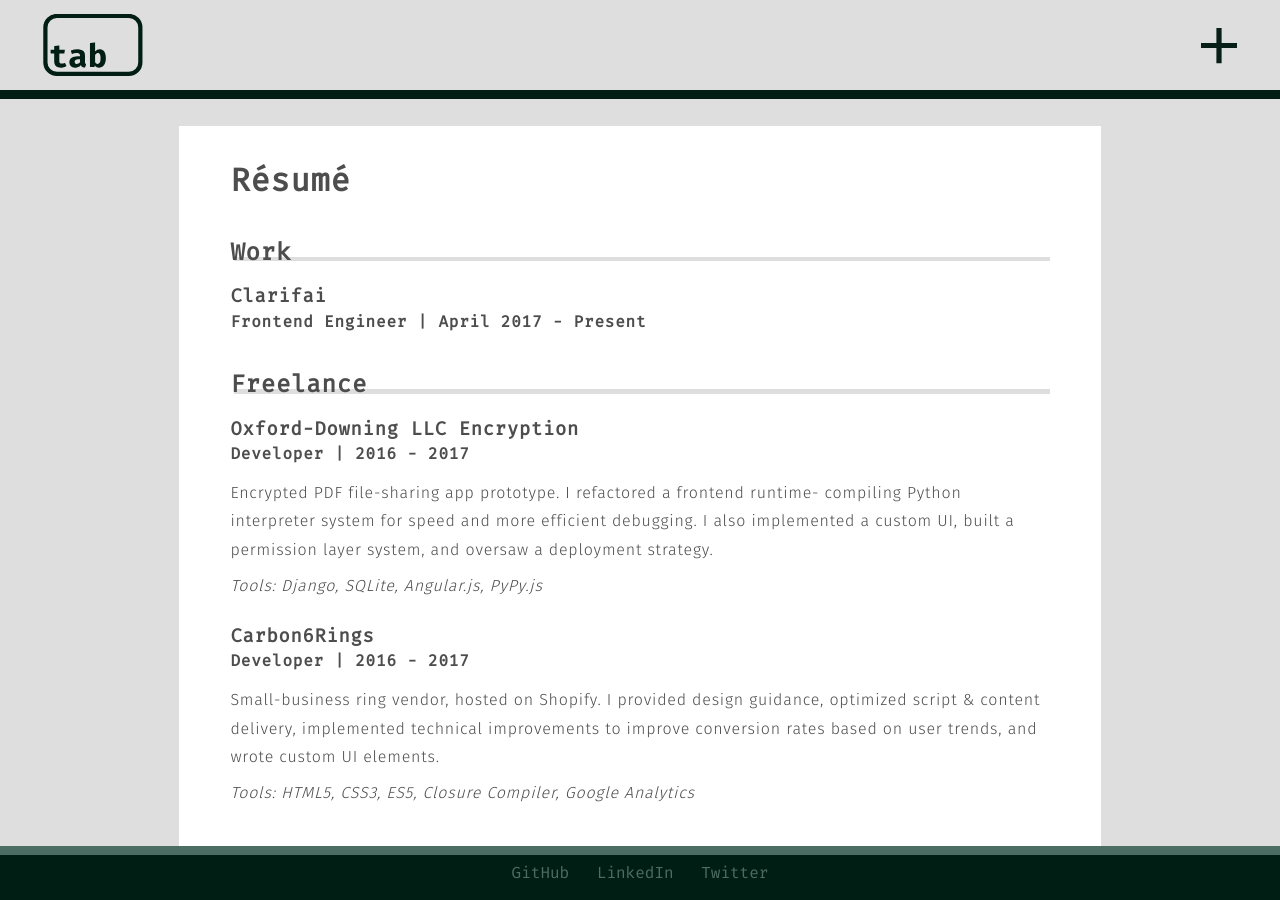
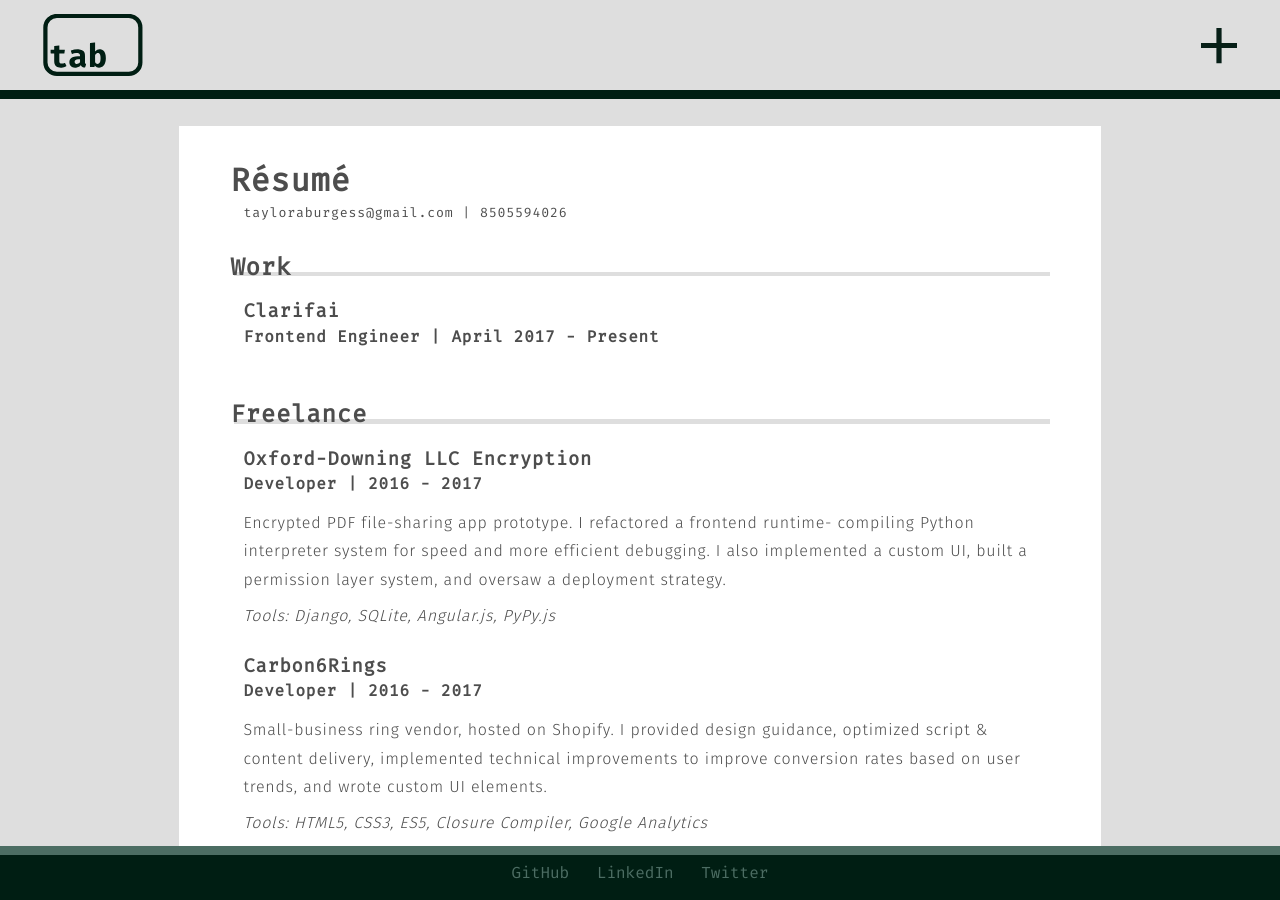
Before and after one commit to tayloraburgess/tayloraburgess.github.io, a Jekyll site: the page built from resume.html, in a window 1280 px wide and 900 px high. Built offline with Jekyll 4.4.1, drawn with Linux system fonts in a browser that asks for light colours.

Commit message:
Finalize print styles

```diff
--- a/_sass/_blog.scss
+++ b/_sass/_blog.scss
@@ -12,4 +12,9 @@
       display: block;
     }
   }
+  @media print {
+    .tag-or-year + ul {
+      display: block;
+    }
+  }
 }
--- a/_sass/_resume.scss
+++ b/_sass/_resume.scss
@@ -2,10 +2,21 @@
   position: relative;
 
   > div {
-    margin-top: 40px;
+    margin-top: 55px;
+    page-break-inside: avoid;
+
+    &:first-child::before {
+      content: 'tayloraburgess@gmail.com | 8505594026';
+      font-family: 'Fira Mono', monospace;
+      display: block;
+      position: absolute;
+      top: -48px;
+      font-size: 13.28px;
+      padding-left: 13px;
+    }
 
     > div {
-      page-break-inside: avoid;
+      padding-left: 13px;
 
       &:last-child {
         margin-bottom: 40px;
@@ -48,16 +59,11 @@
 
   @media print {
     h2 {
-      border-bottom: 2px solid $light-gray;
+      border-bottom: 0.5vh solid $light-gray;
     }
 
     > div:first-child::before {
       content: 'tayloraburgess@gmail.com | tayloraburgess.github.io | 8505594026';
-      font-family: 'Fira Mono', monospace;
-      display: block;
-      position: absolute;
-      font-size: 13.28px;
-      top: -33px;
     }
   }
 }
--- a/assets/css/main.scss
+++ b/assets/css/main.scss
@@ -135,7 +135,6 @@
 
 @media print {
   body > div {
-    margin-top: 0;
-    margin-bottom: 0;
+    margin: auto;
   }
 }
```
